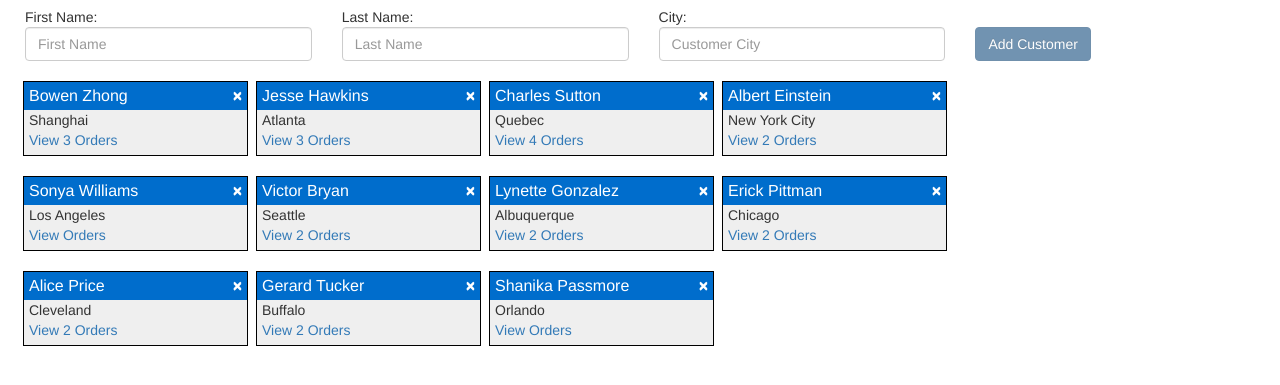
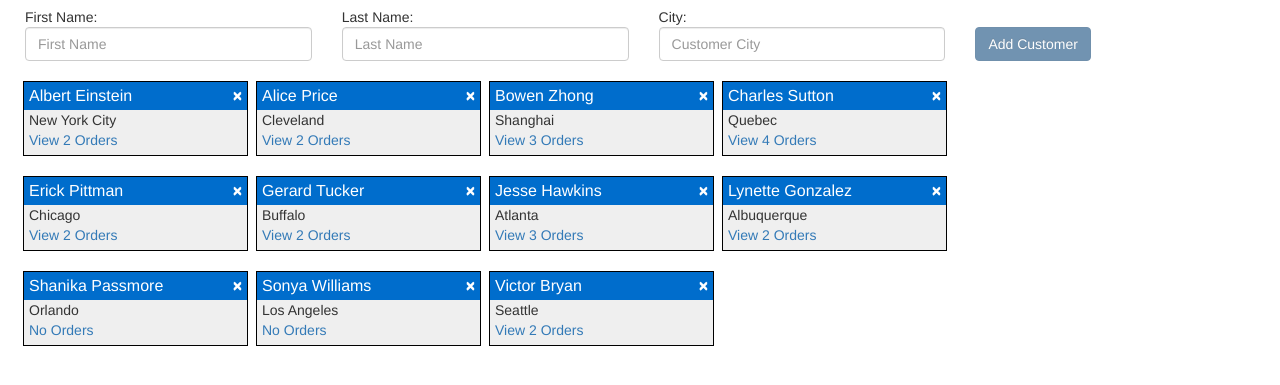
Before and after one commit to zbw322092/Customer-Records-Angular-App, a website: page CustomerManagementApp.html at #/customers in a window 1280 px wide. Shown: the part 113-498 px from the top of the page. Drawn offline with Linux system fonts and the light colour scheme.

Commit message:
define view orders link

```diff
--- a/app/controllers/controllers.js
+++ b/app/controllers/controllers.js
@@ -1,5 +1,5 @@
 // Customers Controller
-app.controller('CustomersController', function($scope, customersService) {
+app.controller('CustomersController', function($scope, $routeParams, customersService) {
   // unnecessary
   // $scope.firstName;
   // $scope.lastName;
@@ -40,6 +40,7 @@ app.controller('CustomersController', function($scope, customersService) {
   $scope.removeCustomer = function(id) {
     customersService.deleteCustomer(id);
   };
+
 });
 
 
@@ -59,7 +60,7 @@ app.controller('OrdersController', function($scope, customersService) {
 
 
 // CustomerOrdersController
-app.controller("CustomerOrdersController", function($scope, $location, customersService) {
+app.controller("CustomerOrdersController", function($scope, $location, $routeParams, customersService) {
 	$scope.customer = {};
 
 	init();
--- a/app/partials/customers.html
+++ b/app/partials/customers.html
@@ -1,6 +1,5 @@
 <div>
   <div class="container">
-
     <!-- input field -->
     <h2>Customers</h2>
     <div class="row">
@@ -23,17 +22,13 @@
         <br>
         <!-- empty string cannot be judged as false directly, we should use ! to transfer it
         as boolean value -->
-        <button class="btn btn-primary" ng-click="addCustomer(firstName, lastName, city)"
-        ng-disabled="!(firstName&&lastName&&city)">
+        <button class="btn btn-primary" ng-click="addCustomer(firstName, lastName, city)" ng-disabled="!(firstName&&lastName&&city)">
           Add Customer</button>
       </div>
     </div>
-
-
-
     <!-- customers cards container -->
     <div class="row cardContainer">
-      <div class="col-xs-3 card" ng-repeat="customer in customers">
+      <div class="col-xs-3 card" ng-repeat="customer in customers | orderBy: 'firstName'">
         <div class="card-name">
           <span>{{ customer.firstName + " " + customer.lastName }}</span>
           <button class="close" ng-click="removeCustomer(customer.id)">&times;</button>
@@ -41,10 +36,9 @@
         <div class="card-city">
           {{ customer.city }}
         </div>
-        <a class="view-orders" href="">View <span> {{ customer.orders.length }} </span> Orders</a>
+        <a class="view-orders" ng-if="customer.orders.length" href="#/customerorders/{{customer.id}}">View <span> {{ customer.orders.length }} </span> Orders</a>
+        <a class="view-orders" ng-if="!(customer.orders.length)" href="">No Orders</a>
       </div>
-
-
     </div>
   </div>
 </div>
```
